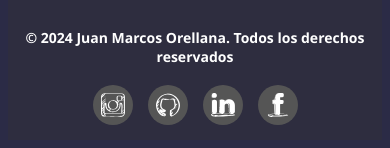
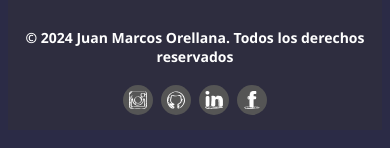
Before and after one commit to juanmarcoso/Portfolio, a plain HTML site: page index.html in a window 390 px wide. Shown: the part 6401-6549 px from the top of the page. Drawn offline with Linux system fonts and the light colour scheme.

Commit message:
Agregando responsive

```diff
--- a/Css/footer.css
+++ b/Css/footer.css
@@ -84,4 +84,18 @@ footer {
         margin-bottom: 5px; /* reducir el espacio debajo de la informacion */
         font-size: 14px; /* reducir el tamño de la fuente */
     }
+
+    .footer-social {
+        gap: 8px; /* Reducir el espacio entre los iconos */
+    }
+
+    .footer-social a {
+        width: 30px; /* Reducir aun mas el ancho del boton */
+        height: 30px; /* Reducir aun mas la altura del boton */
+    }
+
+    .footer-social svg {
+        width: 18px;
+        height: 18px;
+    }
 }
```
